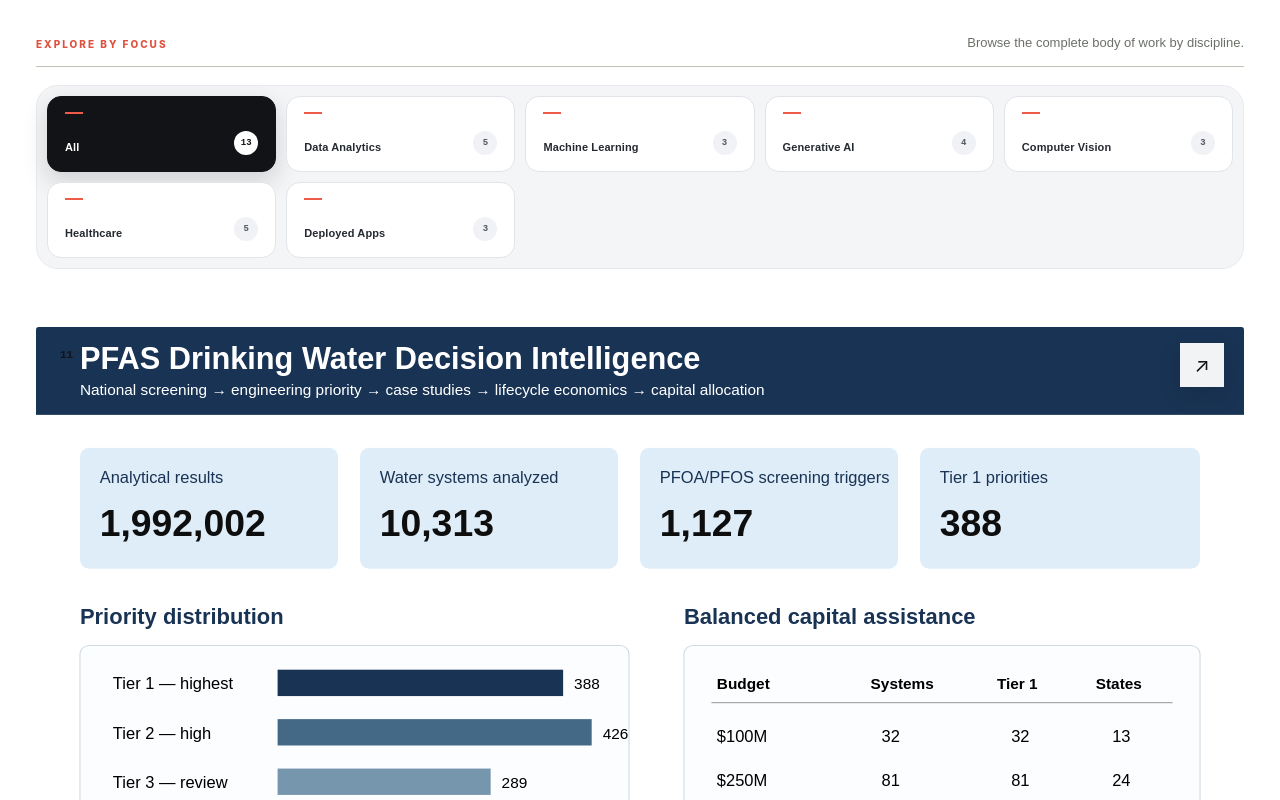
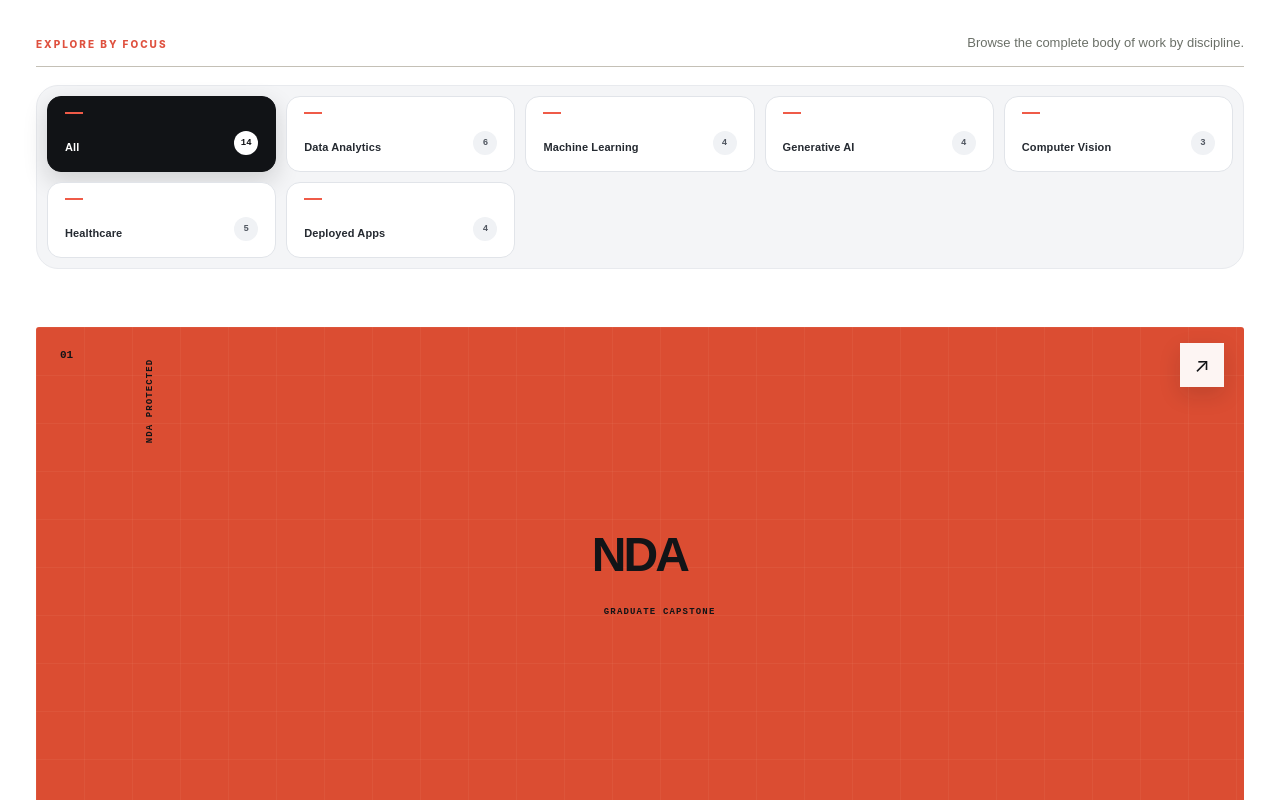
Before and after one commit to Boatengs/my-portfolio, a Next.js app: page /work in a window 1280 px wide. Shown: the part 820-1620 px from the top of the page. Built offline with nearby package versions, Linux system fonts and the light colour scheme.

Commit message:
Restore complete project card registry

```diff
--- a/app/project-registry.ts
+++ b/app/project-registry.ts
@@ -4,26 +4,28 @@ import { wastewaterProject } from "./wastewater-project";
 import { financialCrimeProject } from "./financial-crime-project";
 import { worldHappinessProject } from "./world-happiness-project";
 
-const publicBaseProjects = projects
-  .filter((project) => project.slug !== "price-elasticity")
-  .map((project) =>
-    project.slug === "water-quality"
-      ? { ...project, image: "/project-captures/water-quality-analysis.svg" }
-      : project,
-  );
+// Keep the original 01–11 project sequence, but replace the older PFAS record
+// with the richer canonical PFAS project definition and attach the current
+// water-quality card capture.
+const numberedProjects = projects.map((project) => {
+  if (project.slug === "pfas-water-decision-intelligence") return pfasProject;
+  if (project.slug === "water-quality") {
+    return { ...project, image: "/project-captures/water-quality-analysis.svg" };
+  }
+  return project;
+});
 
-// This order mirrors the public Projects page visitors see today.
+// The public portfolio is numbered continuously from 01 through 14.
+// Do not hide valid project cards during deployment reconciliation.
 export const allProjects = [
-  pfasProject,
+  ...numberedProjects,
   wastewaterProject,
   financialCrimeProject,
-  ...publicBaseProjects,
+  worldHappinessProject,
 ];
 
-// World Happiness remains a public standalone interactive case study, but it
-// is intentionally not part of the 12-card Projects index.
-export const standaloneProjects = [worldHappinessProject];
-export const registeredProjects = [...allProjects, ...standaloneProjects];
+export const standaloneProjects = [];
+export const registeredProjects = allProjects;
 
 export const specialStaticProjectSlugs = new Set([
   "pfas-water-decision-intelligence",
```
